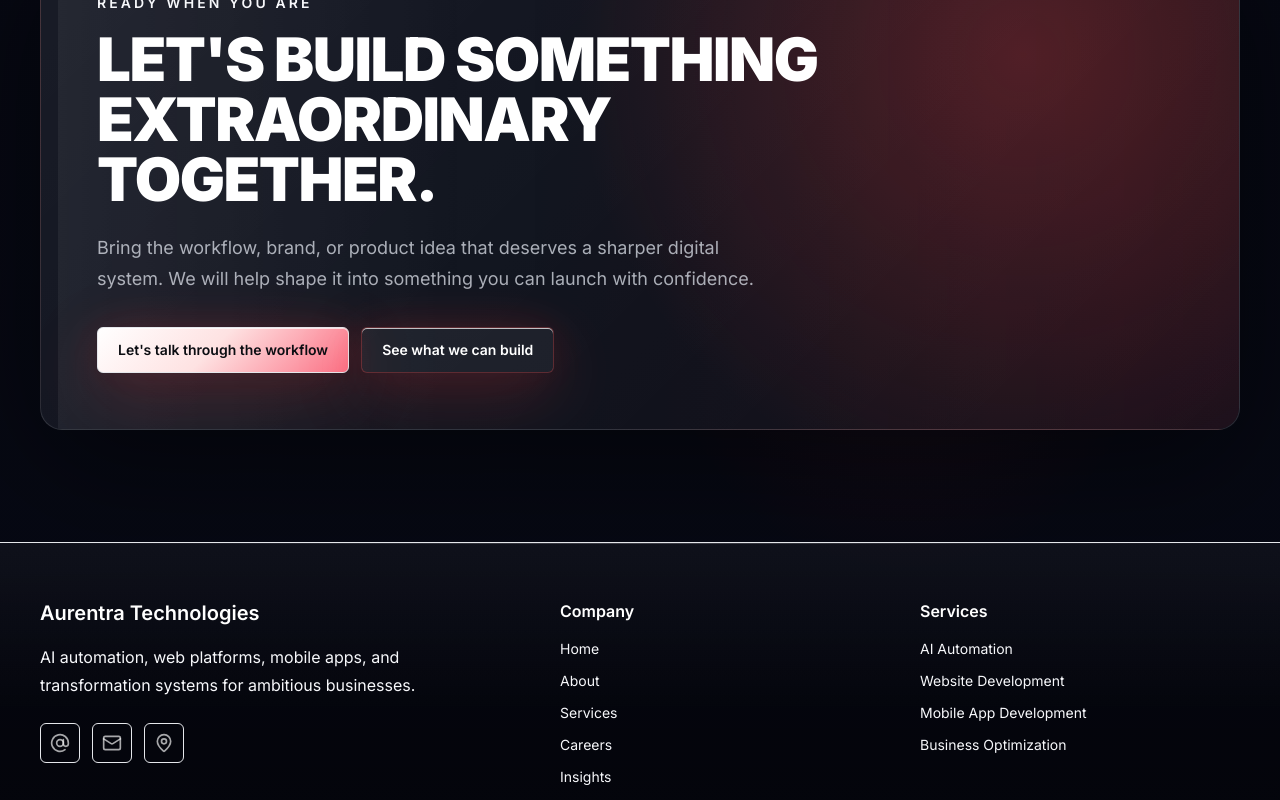
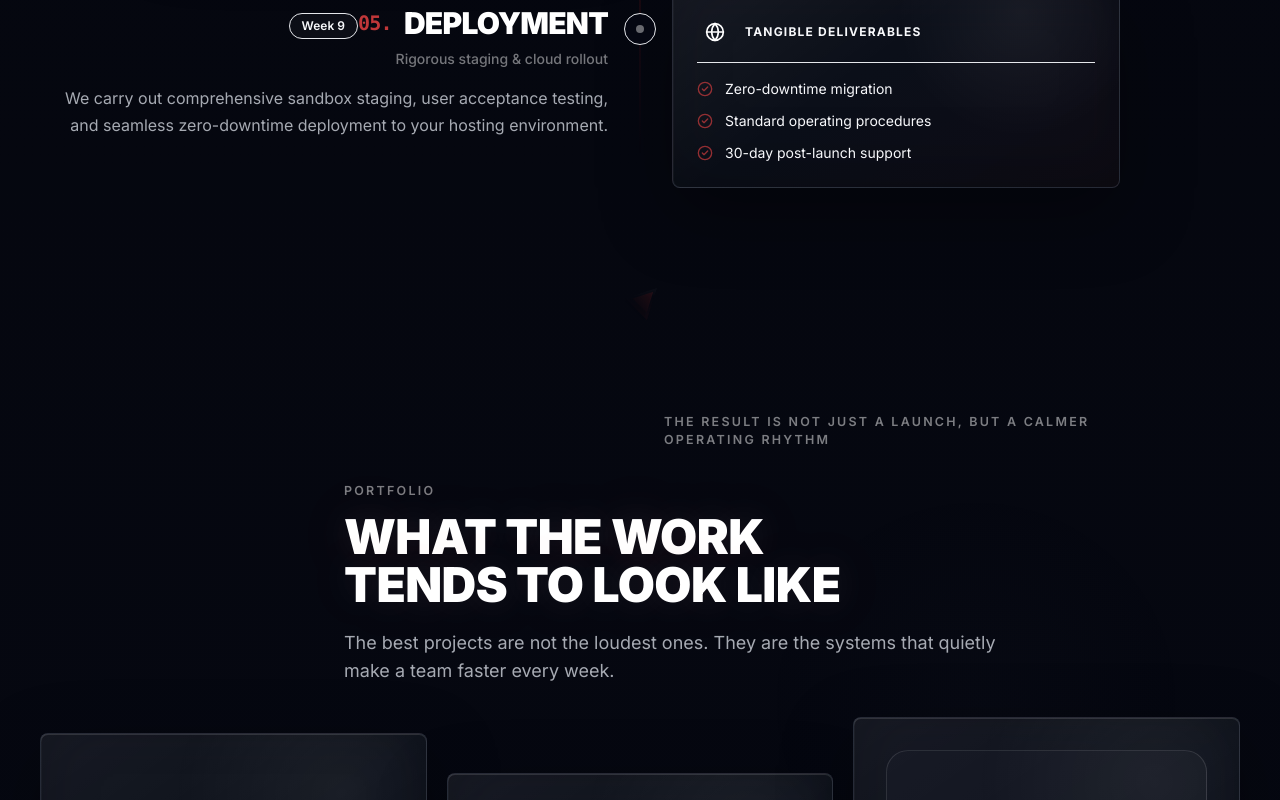
Before and after one commit to Akhils696/Aurentra, a Next.js app: page / in a window 1280 px wide. Shown: the part 7260-8060 px from the top of the page. Built offline with nearby package versions, Linux system fonts and the light colour scheme.

Commit message:
feat: add enterprise-grade project workflow section

```diff
--- a/app/page.tsx
+++ b/app/page.tsx
@@ -16,6 +16,7 @@ import { LaptopMockup, MobileMockup } from "@/components/ui/device-mockups";
 import { LazyRender } from "@/components/ui/lazy-render";
 import { SceneSection } from "@/components/ui/scene-section";
 import { SceneBridge } from "@/components/ui/scene-bridge";
+import { ProcessSection } from "@/components/home/process-section";
 import { projects, testimonials } from "@/lib/site-data";
 
 export default function Home() {
@@ -118,6 +119,24 @@ export default function Home() {
 
       <SectionDivider />
 
+      <section className="ambient-section section-depth py-20 sm:py-28" data-light="left">
+        <Container>
+          <div className="text-center mb-16">
+            <SectionHeading
+              eyebrow="Workflow"
+              title="A predictable path to high-end systems"
+              copy="We don't believe in chaotic development loops. Our process is structured, rigorous, and designed to minimize risk while maximizing business momentum."
+              align="center"
+            />
+          </div>
+          <LazyRender minHeight={600}>
+            <ProcessSection />
+          </LazyRender>
+        </Container>
+      </section>
+
+      <SectionDivider />
+
       <section className="ambient-section section-depth py-24 sm:py-28" data-light="right">
         <Container>
           <p className="quiet-label mb-8 ml-auto max-w-xl font-semibold">The result is not just a launch, but a calmer operating rhythm</p>
--- /dev/null
+++ b/components/home/process-section.tsx
@@ -0,0 +1,151 @@
+"use client";
+
+import { motion, useReducedMotion } from "framer-motion";
+import { Search, Compass, Layers, Cpu, Globe, CheckCircle2 } from "lucide-react";
+import { cn } from "@/lib/utils";
+import { motionTokens, revealTransition } from "@/lib/motion";
+
+const steps = [
+  {
+    phase: "01",
+    title: "Discovery",
+    icon: Search,
+    subtitle: "Understanding goals & constraints",
+    copy: "We begin with deep technical audits and stakeholder interviews to uncover your exact bottlenecks, workflows, and growth barriers.",
+    deliverables: ["Technical audit report", "System constraint map", "ROI alignment matrix"],
+    duration: "Week 1",
+  },
+  {
+    phase: "02",
+    title: "Strategy",
+    icon: Compass,
+    subtitle: "Architecture & integration mapping",
+    copy: "Our architects map the flow of data, API integrations, LLM models, and team touchpoints into a unified, secure systems blueprint.",
+    deliverables: ["Data architecture map", "Integration schema", "Milestone timeline"],
+    duration: "Week 2",
+  },
+  {
+    phase: "03",
+    title: "Design",
+    icon: Layers,
+    subtitle: "Cinematic high-fidelity prototypes",
+    copy: "We design premium, ultra-responsive user interfaces and handoff points that feel alive, intuitive, and perfectly matching your positioning.",
+    deliverables: ["Interactive prototypes", "Enterprise design system", "User flow validation"],
+    duration: "Weeks 3-4",
+  },
+  {
+    phase: "04",
+    title: "Development",
+    icon: Cpu,
+    subtitle: "Production-grade engineering",
+    copy: "Our team implements the blueprint using Next.js, Framer Motion, and robust APIs, adhering to elite performance and security standards.",
+    deliverables: ["Clean, modular code", "Rigorous automated tests", "API endpoints & integrations"],
+    duration: "Weeks 5-8",
+  },
+  {
+    phase: "05",
+    title: "Deployment",
+    icon: Globe,
+    subtitle: "Rigorous staging & cloud rollout",
+    copy: "We carry out comprehensive sandbox staging, user acceptance testing, and seamless zero-downtime deployment to your hosting environment.",
+    deliverables: ["Zero-downtime migration", "Standard operating procedures", "30-day post-launch support"],
+    duration: "Week 9",
+  },
+];
+
+export function ProcessSection() {
+  const prefersReducedMotion = useReducedMotion();
+
+  return (
+    <div className="relative mt-12 sm:mt-16">
+      {/* Timeline central track */}
+      <div
+        aria-hidden
+        className="absolute left-4 top-8 bottom-8 w-px bg-white/8 md:left-1/2 md:-translate-x-1/2"
+      >
+        <motion.div
+          className="absolute inset-x-0 top-0 bg-gradient-to-b from-red-500 via-red-600 to-transparent w-full"
+          initial={prefersReducedMotion ? false : { height: 0, opacity: 0 }}
+          whileInView={prefersReducedMotion ? undefined : { height: "100%", opacity: 1 }}
+          viewport={{ once: true, amount: 0.1 }}
+          transition={{ duration: 2, ease: "easeInOut" }}
+        />
+      </div>
+
+      <div className="space-y-12 md:space-y-20">
+        {steps.map((step, index) => {
+          const Icon = step.icon;
+          const isEven = index % 2 === 0;
+
+          return (
+            <motion.div
+              key={step.phase}
+              initial={prefersReducedMotion ? false : { opacity: 0, y: 30 }}
+              whileInView={prefersReducedMotion ? undefined : { opacity: 1, y: 0 }}
+              viewport={{ once: true, amount: 0.2 }}
+              transition={{ duration: motionTokens.duration.reveal, ease: motionTokens.cinematic, delay: index * 0.08 }}
+              className={cn(
+                "relative grid md:grid-cols-2 gap-8 md:gap-16 items-start",
+                isEven ? "md:text-right" : "md:text-left"
+              )}
+            >
+              {/* Central node connector */}
+              <div
+                aria-hidden
+                className={cn(
+                  "absolute left-4 top-6 flex size-8 -translate-x-1/2 items-center justify-center rounded-full border border-white/12 bg-[#050712] z-10 transition-colors duration-300 hover:border-red-500/50 group md:left-1/2",
+                )}
+              >
+                <div className="size-2 rounded-full bg-white/40 transition-all duration-300 group-hover:bg-red-500 group-hover:scale-125" />
+              </div>
+
+              {/* Step info block */}
+              <div className={cn(
+                "pl-12 md:pl-0",
+                isEven ? "md:col-start-1" : "md:col-start-2"
+              )}>
+                <span className="inline-flex items-center gap-2 rounded-full border border-white/8 bg-white/[0.03] px-3 py-1 text-xs font-semibold text-white/54">
+                  <span>{step.duration}</span>
+                </span>
+
+                <h3 className="mt-4 text-3xl font-black uppercase tracking-tight text-white flex items-center gap-3 md:justify-start justify-start md:inline-flex">
+                  <span className="text-red-500/80 font-mono text-xl">{step.phase}.</span>
+                  {step.title}
+                </h3>
+
+                <p className="mt-2 text-sm font-medium text-white/45">{step.subtitle}</p>
+                <p className={cn("body-copy mt-4 max-w-xl text-base text-white/72", isEven && "md:ml-auto")}>{step.copy}</p>
+              </div>
+
+              {/* Step card deliverables */}
+              <div className={cn(
+                "pl-12 md:pl-0",
+                isEven ? "md:col-start-2" : "md:col-start-1"
+              )}>
+                <div className={cn(
+                  "ui-card ui-card-hover p-6 metal-edge bg-[#080c16]/50 max-w-md",
+                  isEven ? "md:mr-auto" : "md:ml-auto"
+                )}>
+                  <div className="flex items-center gap-3 border-b border-white/6 pb-3 mb-4">
+                    <div className="flex size-9 items-center justify-center rounded bg-white/8 text-white">
+                      <Icon className="size-5" />
+                    </div>
+                    <span className="text-xs uppercase tracking-widest text-white/48 font-bold">Tangible Deliverables</span>
+                  </div>
+                  <ul className="space-y-3">
+                    {step.deliverables.map((item) => (
+                      <li key={item} className="flex items-center gap-3 text-sm text-white/68">
+                        <CheckCircle2 className="size-4 text-red-500/60 flex-shrink-0" />
+                        <span>{item}</span>
+                      </li>
+                    ))}
+                  </ul>
+                </div>
+              </div>
+            </motion.div>
+          );
+        })}
+      </div>
+    </div>
+  );
+}
```
